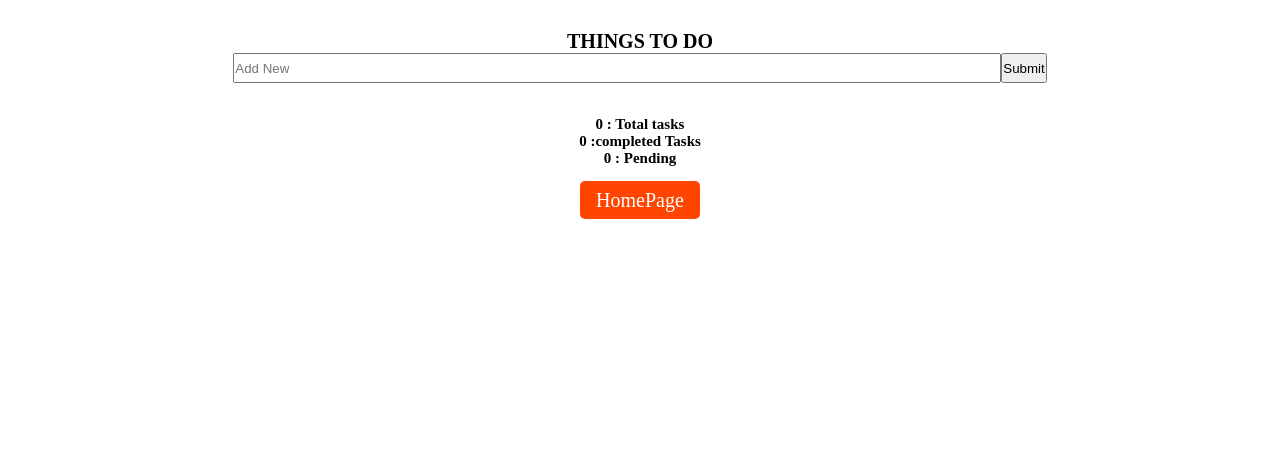
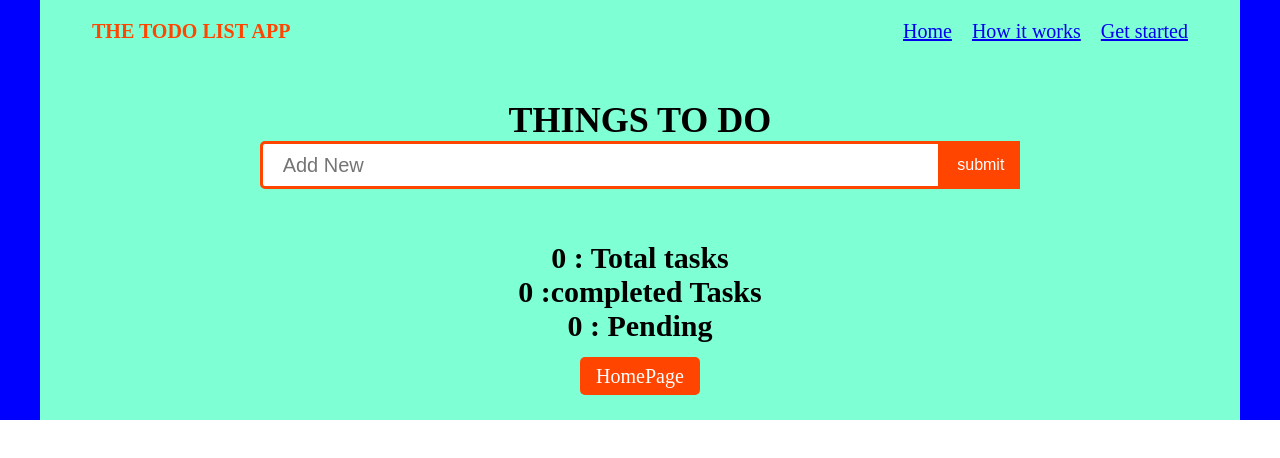
Before and after one commit to SsimbwaJoshua/todo-list, a React (Create React App) app: page /todolist in a window 1280 px wide. Shown: the top 458 px of the page. Built offline with nearby package versions, Linux system fonts and the light colour scheme.

Commit message:
applying layouts and first css

```diff
--- a/src/App.css
+++ b/src/App.css
@@ -42,6 +42,18 @@ li {
   transition: 5ms;
 }
 
+.nav-link:link,
+.nav-link:visited {
+  margin-left: 2rem;
+  font-size: 2rem;
+}
+
+.nav-link:active,
+.nav-link:hover {
+  background-color: orange;
+  transition: 5ms;
+}
+
 /* HOME PAGES STYLING */
 /* header section */
 .home {
@@ -62,8 +74,8 @@ li {
   justify-content: space-between;
   padding-bottom: 5.6rem;
 
-  background-image: url(./images/todo-img.webp);
-  background-size: cover;
+  /* background-image: url(./images/todo-img.webp);
+  background-size: cover; */
 }
 
 .home-header > h1 {
@@ -74,7 +86,7 @@ li {
 
 .home-header-text {
   text-align: start;
-  color: #ccc;
+  /* color: #ccc; */
   /* border: 5px solid red; */
   font-size: 1.8rem;
   line-height: 1.2;
@@ -88,16 +100,93 @@ li {
   margin-bottom: 3.2rem;
 }
 
-/* home section/////right section */
 .home-section {
   background-color: aquamarine;
+  background-image: url(./images/todo-img.webp);
+  background-size: cover;
 }
-.home-section > h2 {
+
+/* How it works section */
+
+.the-whole-howitworks {
+  background-color: blue;
+}
+
+.howitWorks-section {
+  max-width: 120rem;
+  padding: 0 3.2rem;
+  margin: 0 auto;
+
+  height: 100vh;
+  background-color: aquamarine;
+}
+
+.howitWorks-section > h2 {
   font-size: 3.6rem;
   margin-top: 5.6rem;
+}
+
+.howitWorks-navigation {
+  display: flex;
+  justify-content: space-between;
+  padding: 2rem 2rem 0 2rem;
+}
+
+.howitWorks-navigation > h1 {
+  color: orangered;
+  font-size: 2rem;
 }
 
 .list-items {
   font-size: 2rem;
   line-height: 1.1;
 }
+
+/* THE TODO LIST SECTION */
+.the-whole-todo {
+  background-color: blue;
+}
+.thetodosection {
+  max-width: 120rem;
+  padding: 0 3.2rem 3.2rem 3.2rem;
+  margin: 0 auto;
+
+  background-color: aquamarine;
+}
+
+.things-to-do {
+  font-size: 3.6rem;
+  margin-top: 5.6rem;
+}
+
+.form {
+  margin-bottom: 3rem;
+  display: flex;
+  align-items: center;
+  justify-content: center;
+}
+
+.entry-field {
+  width: 60%;
+  height: 4.8rem;
+  padding-left: 2rem;
+  font-size: 2rem;
+
+  border: 3px solid orangered;
+  border-radius: 5px 0 0 5px;
+}
+
+.submit-btn {
+  height: 4.8rem;
+  padding: 0 1.5rem;
+
+  color: white;
+  font-size: 1.6rem;
+  background-color: orangered;
+  border: 1px solid orangered;
+  /* border-radius: 3px; */
+}
+
+.counters {
+  font-size: 2rem;
+}
--- a/src/App.js
+++ b/src/App.js
@@ -3,6 +3,7 @@ import { BrowserRouter as Router, Routes, Route } from "react-router-dom";
 import "./App.css";
 import { TodoList } from "./componets/TodoList";
 import { HomePage } from "./componets/HomePage";
+import { HowItWorks } from "./componets/HowitWorks";
 
 function App() {
   return (
@@ -11,6 +12,7 @@ function App() {
         <Routes>
           <Route path="/" element={<HomePage />} />
           <Route path="/todolist" element={<TodoList />} />
+          <Route path="/HowItWorks" element={<HowItWorks />} />
         </Routes>
       </Router>
     </div>
--- a/src/componets/HomePage.js
+++ b/src/componets/HomePage.js
@@ -2,6 +2,7 @@ import React from "react";
 import { Link } from "react-router-dom";
 
 import "../App.css";
+import { NavBar } from "./NavBar";
 
 export const HomePage = () => {
   return (
@@ -15,34 +16,14 @@ export const HomePage = () => {
               Welcome to the todo list app. Note down your daily tasks and
               accomplish your daily goals in an orderly manner.
             </p>
+            <br />
+            <Link to="/todolist" className="link">
+              Get Started
+            </Link>
           </div>
         </header>
         <section className="home-section">
-          <h2>How to use the app</h2>
-          <ul style={{ textAlign: "left", marginLeft: "10%" }}>
-            <li className="list-items">
-              Navigate to the to do app page by clicking the{" "}
-              <strong>'Get Started'</strong> button
-            </li>
-            <li className="list-items">
-              In the input field, type your tasks for the day
-            </li>
-            <li className="list-items">
-              Keep truck of what is done and what is yet to do by checking the
-              completed tasks
-            </li>
-            <li className="list-items">
-              Look at the counter to know how many tasks are yet to be completed
-            </li>
-            <li className="list-items">
-              Tasks can be deleted incase the user has a change of heart
-            </li>
-          </ul>
-          <br />
-
-          <Link to="/todolist" className="link">
-            Get Started
-          </Link>
+          <NavBar />
         </section>
       </div>
     </div>
--- /dev/null
+++ b/src/componets/HowitWorks.js
@@ -0,0 +1,45 @@
+import React from "react";
+import { Link } from "react-router-dom";
+import { NavBar } from "./NavBar";
+
+import "../App.css";
+
+export const HowItWorks = () => {
+  return (
+    <div className="the-whole-howitworks">
+      <section className="howitWorks-section">
+        <div className="howitWorks-navigation">
+          <h1>THE TODO LIST APP</h1>
+          <NavBar />
+        </div>
+        <h2>How to use the app</h2>
+        <ul style={{ textAlign: "left", marginLeft: "10%" }}>
+          <li className="list-items">
+            Navigate to the to do app page by clicking the{" "}
+            <strong>'Get Started'</strong> button
+          </li>
+          <li className="list-items">
+            In the input field, type your tasks for the day
+          </li>
+          <li className="list-items">
+            Keep truck of what is done and what is yet to do by checking the the
+            checkbox on the left of each task
+          </li>
+          <li className="list-items">
+            Look at the counter to know how many tasks are yet to be completed
+          </li>
+
+          <li className="list-items">
+            Tasks can be deleted uporn completion and any other reason using the{" "}
+            <strong>"X"</strong> button
+          </li>
+        </ul>
+        <br />
+
+        <Link to="/todolist" className="link">
+          Get Started
+        </Link>
+      </section>
+    </div>
+  );
+};
--- /dev/null
+++ b/src/componets/NavBar.js
@@ -0,0 +1,17 @@
+import { Link } from "react-router-dom";
+
+export const NavBar = () => {
+  return (
+    <div>
+      <Link to="/" className="nav-link">
+        Home
+      </Link>
+      <Link to="/HowItWorks" className="nav-link">
+        How it works
+      </Link>
+      <Link to="/TodoList" className="nav-link">
+        Get started
+      </Link>
+    </div>
+  );
+};
--- a/src/componets/TodoList.js
+++ b/src/componets/TodoList.js
@@ -2,6 +2,7 @@ import { useEffect, useState } from "react";
 import React from "react";
 import { v4 as uuidv4 } from "uuid";
 import { Link } from "react-router-dom";
+import { NavBar } from "./NavBar";
 import "../App.css";
 
 export const TodoList = () => {
@@ -21,14 +22,6 @@ export const TodoList = () => {
   /////////////////////////////////////////
   const submitTodo = (event) => {
     event.preventDefault();
-
-    //local storage
-    // localStorage.setItem("message", JSON.stringify(list));
-    // localStorage.getItem("message");
-
-    // const datafrmlocalStorage = localStorage.getItem("message");
-
-    //local storage
 
     const newList = [
       ...list,
@@ -51,6 +44,9 @@ export const TodoList = () => {
       }
     });
     setPending(pendingTask.length);
+
+    //clearing input field
+    setMessage("");
   };
 
   //logic for removing task
@@ -161,32 +157,39 @@ export const TodoList = () => {
   ///////////////////////////////////////////////////////
 
   return (
-    <div style={{ marginTop: "3rem" }}>
-      <h1>THINGS TO DO</h1>
-      <form onSubmit={submitTodo}>
+    <div className="the-whole-todo">
+      <div className="thetodosection">
+        <div className="howitWorks-navigation">
+          <h1>THE TODO LIST APP</h1>
+          <NavBar />
+        </div>
+        <h2 className="things-to-do">THINGS TO DO</h2>
+        <form onSubmit={submitTodo} className="form">
           <input
-          style={{ width: "60%", height: "3rem" }}
+            className="entry-field"
             placeholder="Add New"
             type="text"
             value={message}
             onChange={handleChange}
           />
-        <input style={{ height: "3rem" }} type="submit" />
+          <button type="submit" className="submit-btn">
+            submit
+          </button>
         </form>
-      <br />
         {list.map((task, index) => {
           // return console.log(task);
           return (
             <div
               key={index}
               style={{
+                fontSize: "2rem",
                 display: "flex",
                 justifyContent: "space-between",
                 alignItems: "center",
-              margin: "0 5rem ",
+                margin: "1.6rem 5rem ",
 
-              border: "0.2rem solid #ccc",
-              padding: "2rem",
+                border: "0.1rem solid #ccc",
+                padding: "1rem 1.5rem",
 
                 backgroundColor: task.completed ? "green" : "white",
               }}
@@ -218,7 +221,7 @@ export const TodoList = () => {
         <br />
         <br />
 
-      <section>
+        <section className="counters">
           <h1>{counter} : Total tasks</h1>
           <div>
             <h1>{completedTasksNum} :completed Tasks</h1>
@@ -235,5 +238,6 @@ export const TodoList = () => {
           HomePage
         </Link>
       </div>
+    </div>
   );
 };
```
Also changed, not shown: src/componets/img/bkground.jpg (deleted). Lines whose indentation alone changed are shown as unchanged.
